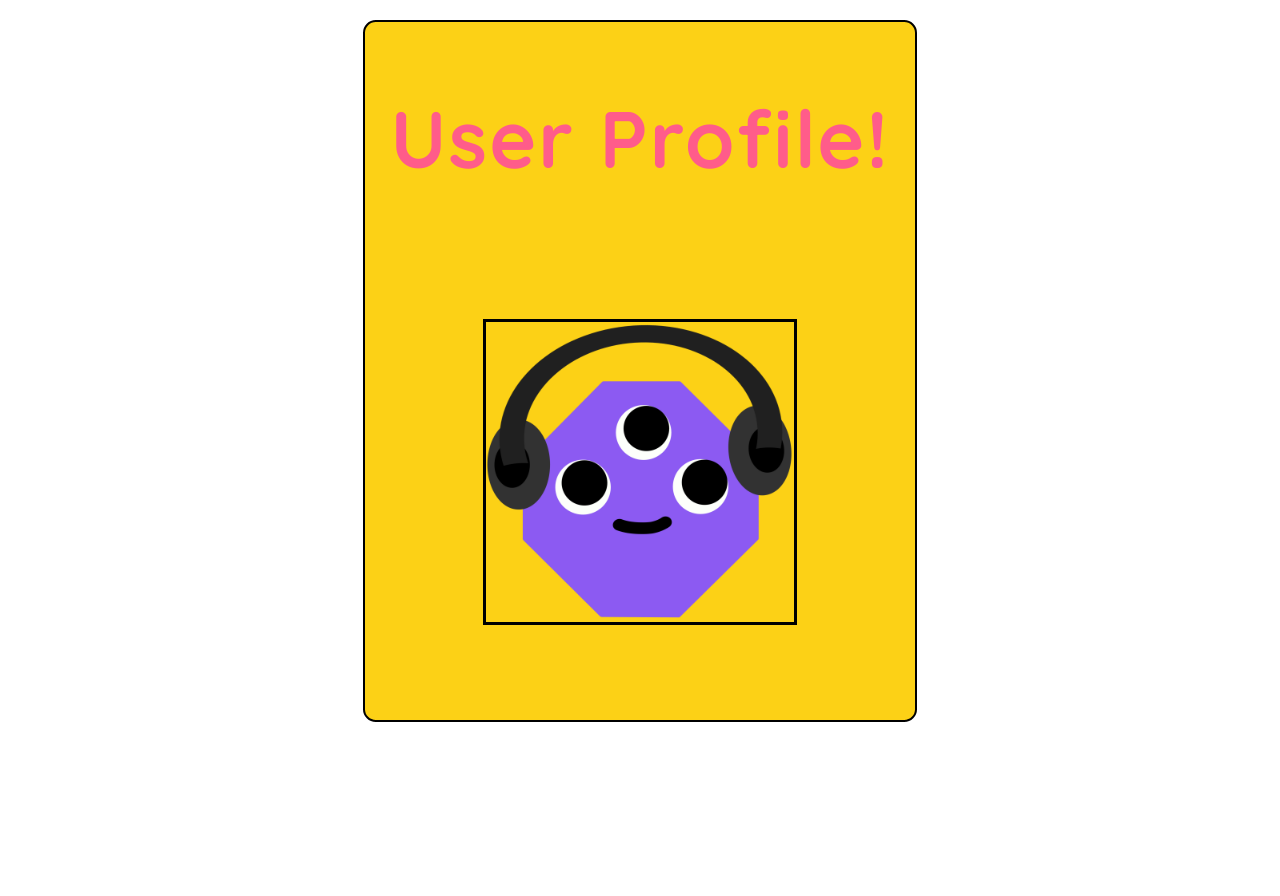
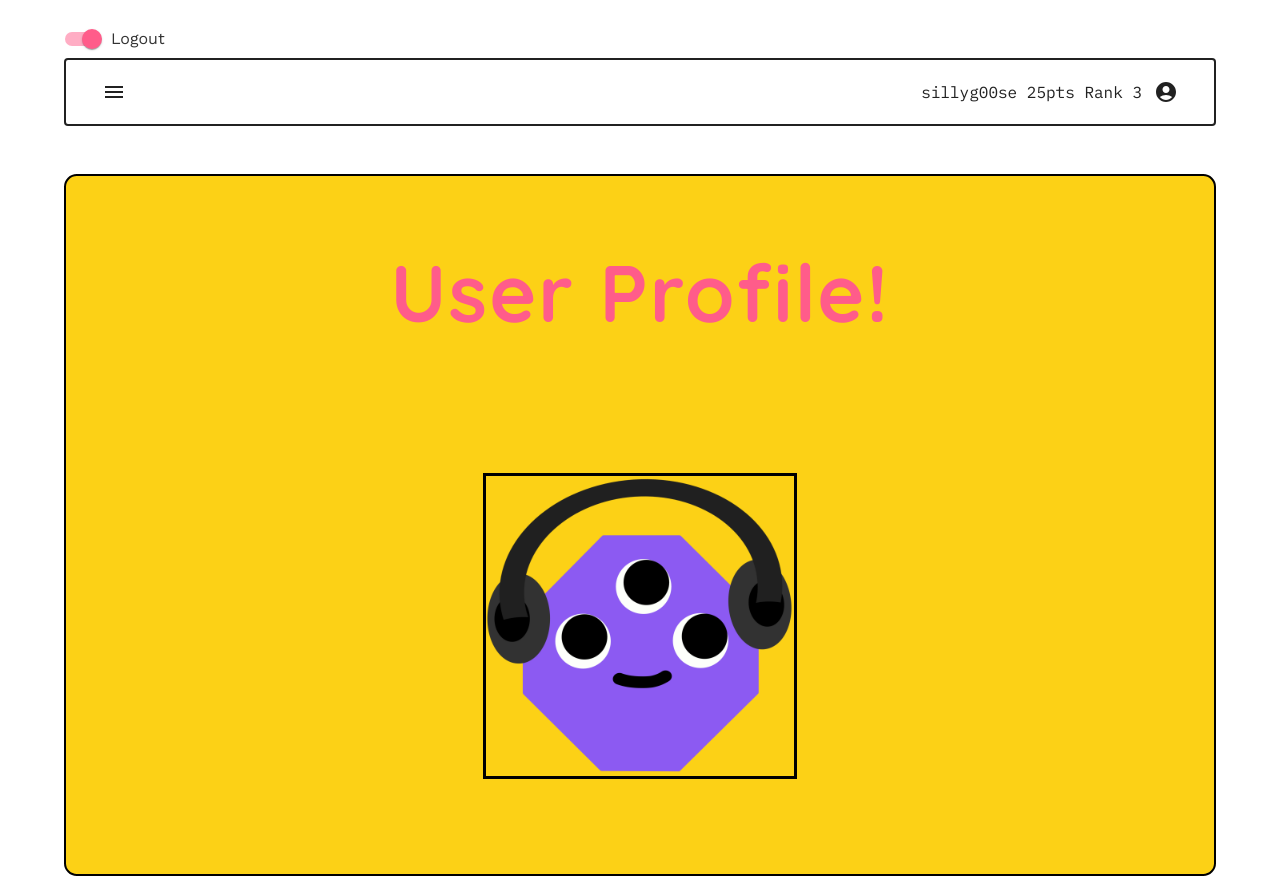
Before and after one commit to bop-simon/bop-simon-frontend, a React app: page /profile in a window 1280 px wide. Before the commit the page ends 800 px from the top, so only its background shows below. Built offline with nearby package versions, Linux system fonts and the light colour scheme.

Commit message:
menu bar doesnt appear on splash or auth

```diff
--- a/src/views/About/About.jsx
+++ b/src/views/About/About.jsx
@@ -5,7 +5,7 @@ import simon from '../../assets/simon.png'
 export default function About() {
   return (
     <>
-      {/* <MenuBar /> */}
+      <MenuBar />
       <section className={styles.aboutCard}>
         <h1 className={styles.aboutHeading}>About Bop Simon</h1>
         <div>
--- a/src/views/Home/Home.jsx
+++ b/src/views/Home/Home.jsx
@@ -13,6 +13,7 @@ export default function Home() {
   }
   return (
     <main className={styles.home}>
+      <MenuBar />
       <FormGroup sx={{ display: 'block' }}>
         <FormControlLabel
           control={
--- a/src/views/Profile/Profile.jsx
+++ b/src/views/Profile/Profile.jsx
@@ -16,7 +16,7 @@ export default function About() {
 
   return (
     <>
-      {/* <MenuBar /> */}
+      <MenuBar />
       <section className={styles.profileCard}>
         <h1>User Profile!</h1>
         <div>
```
